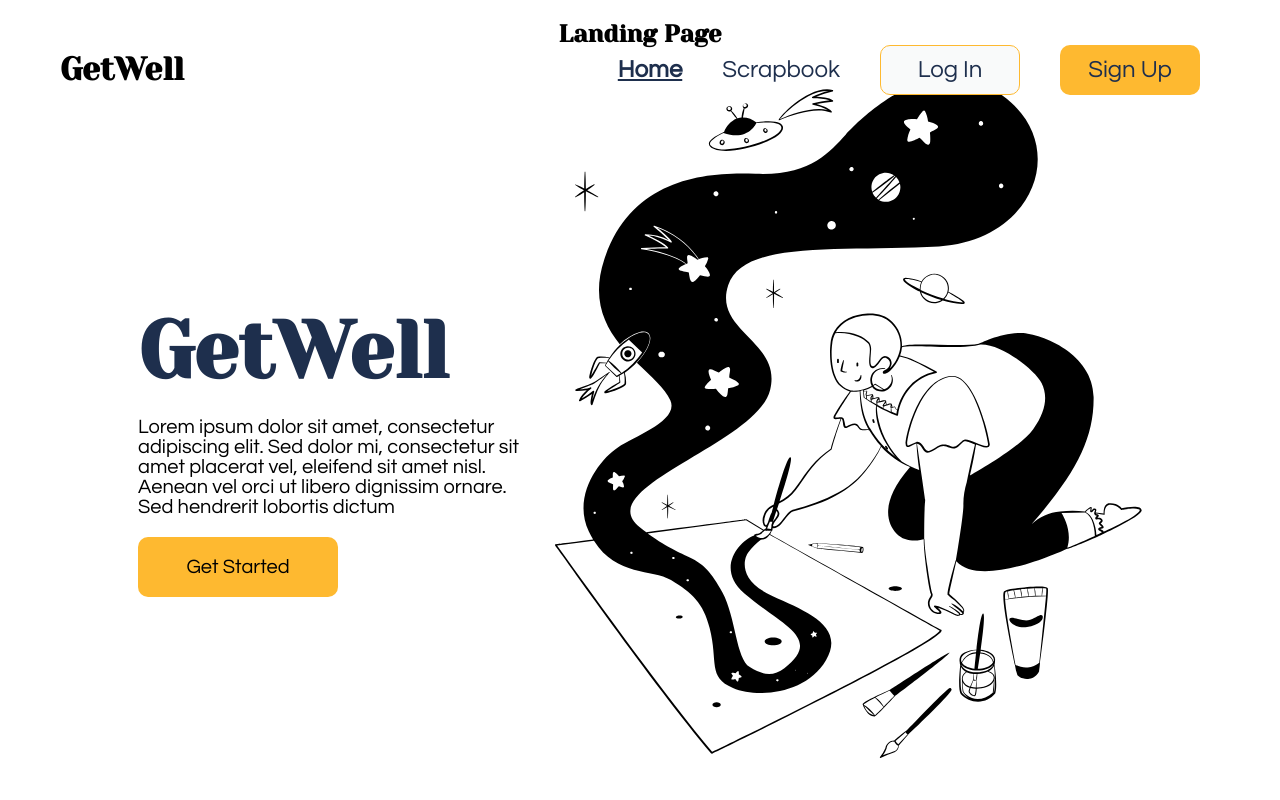
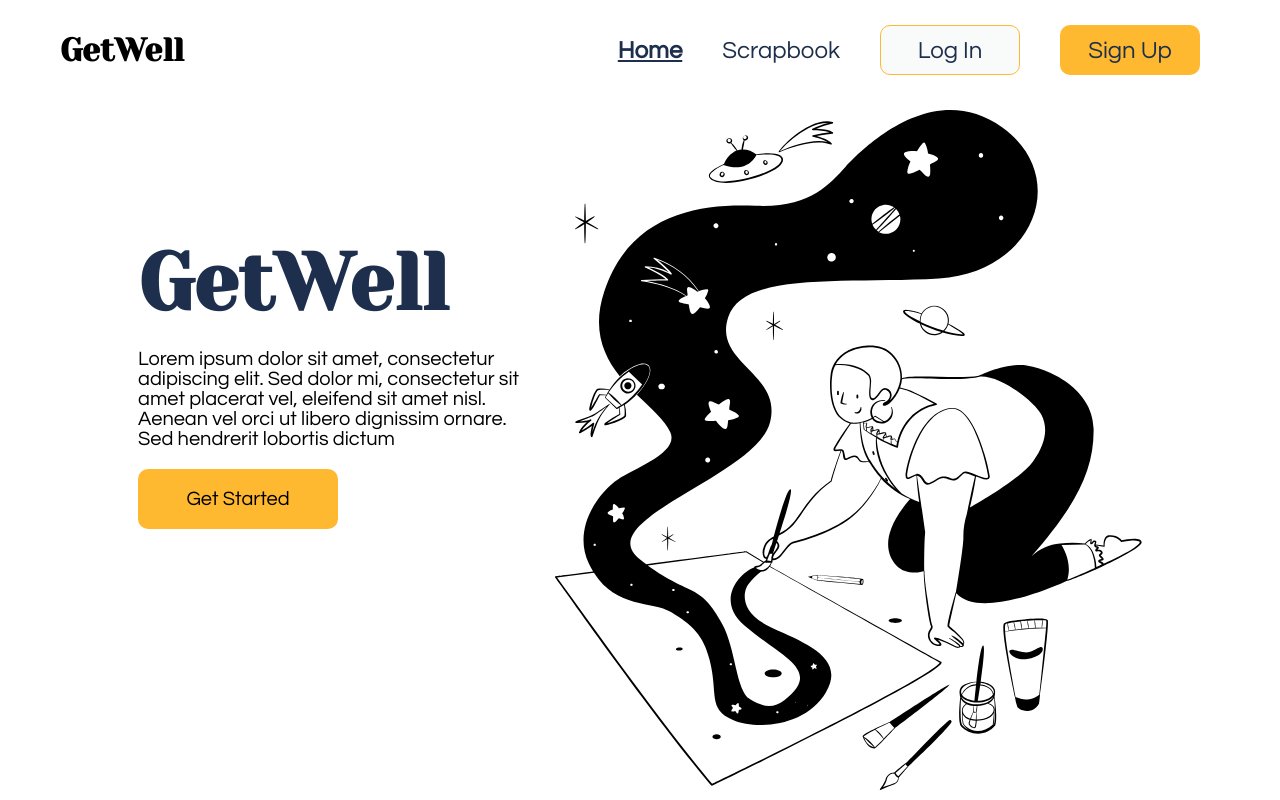
Before and after one commit to info442-spr22/g-team, a React (Create React App) app: page / in a window 1280 px wide. Shown: the top 800 px of the page. Built offline with nearby package versions, Linux system fonts and the light colour scheme.

Commit message:
Adjust for Nav Bar on Landing

```diff
--- a/src/component/page-element/NavBar/NavBar.module.css
+++ b/src/component/page-element/NavBar/NavBar.module.css
@@ -2,7 +2,7 @@
   box-sizing: border-box;
   position: fixed;
   width: 100%;
-  height: 100px;
+  height: var(--nav-bar-height);
 
   display: flex;
   align-items: center;
--- a/src/index.js
+++ b/src/index.js
@@ -3,6 +3,7 @@ import ReactDOM from 'react-dom/client';
 import './index.css';
 import './theme/colors.css'
 import './theme/fonts.css'
+import './theme/sizes.css'
 import App from './App';
 import reportWebVitals from './reportWebVitals';
 
--- a/src/page/Landing/Landing.jsx
+++ b/src/page/Landing/Landing.jsx
@@ -11,7 +11,6 @@ function Landing() {
   return(
     <div>
       <NavBar authenticated={false} />
-      <h2>Landing Page</h2>
       <section className={styles.intro}>
         <div className={styles.intro_txt}>
           <h1>GetWell</h1>
--- a/src/page/Landing/Landing.module.css
+++ b/src/page/Landing/Landing.module.css
@@ -45,6 +45,10 @@
 .intro_txt, .intro_pic {
   flex: 1;
   margin: 10px;
+}
+
+.intro_pic {
+  margin-top: calc(10px + var(--nav-bar-height));
 }
 
 .intro_txt, .intro_pic, .intro_pic img {
--- a/src/theme/colors.css
+++ b/src/theme/colors.css
@@ -14,8 +14,6 @@
   --button-text-color: var(--color-three);
 
   --button-variant-color: var(--page-background);
-  /* TODO: Remove dupe */
-  --button-color-variant: var(--page-background);
   --button-variant-border-color: var(--color-one);
   --button-variant-text-color: var(--color-three);
 
--- /dev/null
+++ b/src/theme/sizes.css
@@ -0,0 +1,3 @@
+:root {
+  --nav-bar-height: 100px;
+}
```
